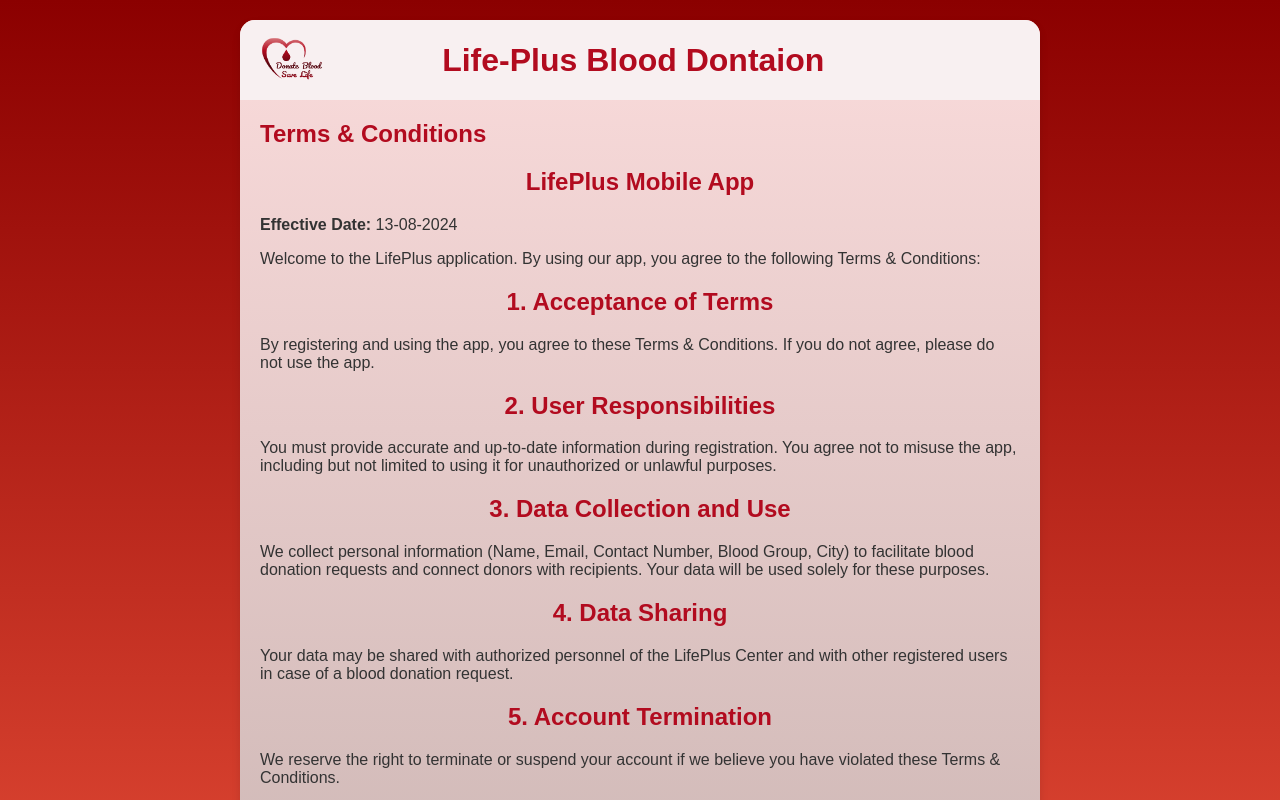
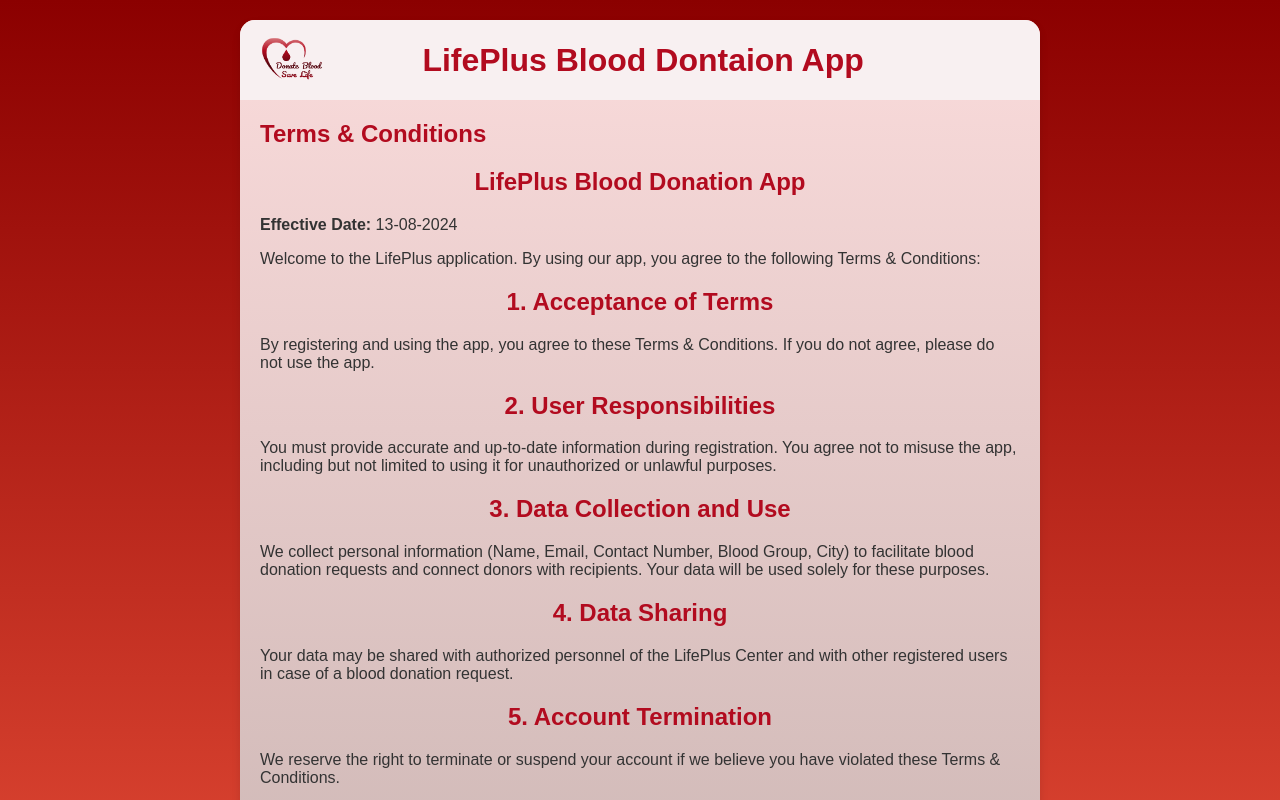
Before and after one commit to sulemantech/blood-donation-web, a React (Vite) app: page /terms-of-service in a window 1280 px wide. Shown: the top 800 px of the page. Built offline with nearby package versions, Linux system fonts and the light colour scheme.

Commit message:
changed the application name

```diff
--- a/src/App.jsx
+++ b/src/App.jsx
@@ -52,7 +52,7 @@
         <div className="wrapper">
           <div className="headingtop">
             <img height="80%" src="logo.png" alt="Logo" />
-            <h1>Life-Plus Blood Dontaion</h1>
+            <h1>LifePlus Blood Dontaion App</h1>
             <div></div> <div></div>
           </div>
           <div className="content">
--- a/src/data-safty.jsx
+++ b/src/data-safty.jsx
@@ -8,7 +8,7 @@
       <div className="wrapper">
         <div className="headingtop">
           <img height="80%" src="logo.png" alt="Logo" />
-          <h1>Life-Plus Blood Dontaion</h1>
+          <h1>LifePlus Blood Dontaion App</h1>
           <div></div> <div></div>
         </div>
         <div className="content">
--- a/src/privacy-policy.jsx
+++ b/src/privacy-policy.jsx
@@ -10,7 +10,7 @@
       <div className="wrapper">
       <div className="headingtop">
             <img height="80%" src="logo.png" alt="Logo" />
-            <h1>Life-Plus Blood Dontaion</h1>
+            <h1>LifePlus Blood Dontaion App</h1>
             <div></div> <div></div>
           </div>
         <div className="content">
--- a/src/terms-n-conditions.jsx
+++ b/src/terms-n-conditions.jsx
@@ -8,12 +8,12 @@
       <div className="wrapper">
       <div className="headingtop">
             <img height="80%" src="logo.png" alt="Logo" />
-            <h1>Life-Plus Blood Dontaion</h1>
+            <h1>LifePlus Blood Dontaion App</h1>
             <div></div> <div></div>
           </div>
         <div className="content">
           <h2 className="bloodreq">Terms & Conditions</h2>
-          <h2>LifePlus Mobile App</h2>
+          <h2>LifePlus Blood Donation App</h2>
           <p><strong>Effective Date:</strong> 13-08-2024</p>
           <p>Welcome to the LifePlus application. By using our app, you agree to the following Terms & Conditions:</p>
 
```
